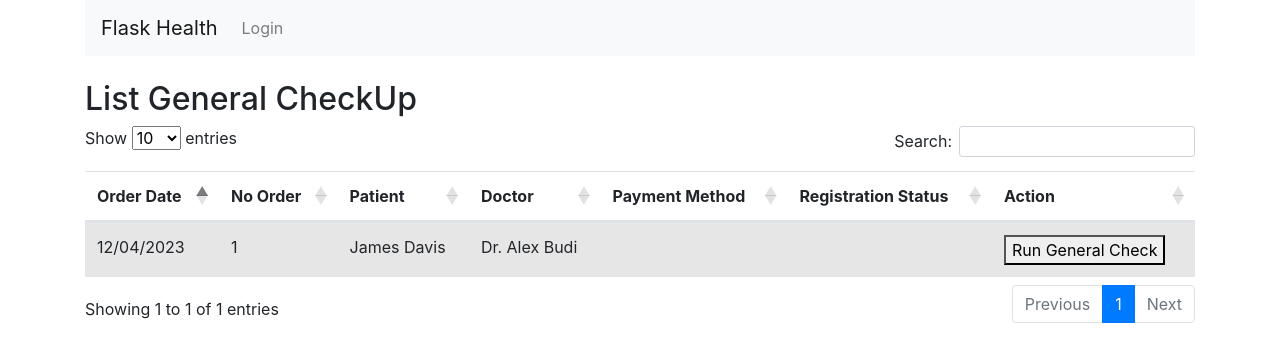
After one commit to taufikfadjar/FlaskHealth, a Flask app: page /checkup in a window 1280 px wide. The commit adds this page. Shown: the top 362 px of the page. Run offline with Flask 3, Linux system fonts and the light colour scheme; some libraries are stand-ins or nearby versions.

Commit message:
add general check up
general check up

```diff
--- a/flask_health/models/order.py
+++ b/flask_health/models/order.py
@@ -14,6 +14,7 @@ class Order(db.Model):
     order_sub_status = db.Column(db.String(100))
     doctor_id = db.Column(db.String(36), db.ForeignKey("doctor.id"), nullable=False)
     treatments = db.relationship("Treatment", backref="order", lazy=True)
+    desc = db.Column(db.Text)
     isDeleted = db.Column(db.Boolean)
     created_at = db.Column(db.DateTime)
     created_by = db.Column(db.String(100))
--- /dev/null
+++ b/flask_health/templates/generalCheckup/list.html
@@ -0,0 +1,43 @@
+{% extends "layout.html" %}
+
+{% block body %}
+
+<br />
+<h2>List General CheckUp</h2>
+
+
+<table id="data" class="table table-striped">
+    <thead>
+        <tr>
+            <th>Order Date</th>
+            <th>No Order</th>
+            <th>Patient</th>
+            <th>Doctor</th>
+            <th>Payment Method</th>
+            <th>Registration Status</th>
+            <th>Action</th>
+        </tr>
+    </thead>
+    <tbody>
+        {% for checkUp in checkupList %}
+        <tr>
+            <td>{{ checkUp.order_date }}</td>
+            <td>{{ checkUp.order_no }}</td>
+            <td>{{ checkUp.patient_name }}</td>
+            <td>{{ checkUp.doctor_name }}</td>
+            <td></td>
+            <td></td>
+            <td>
+                <button><a style="color: #000000;" href="{{ url_for('registrationEntries' ,  id=checkUp.id) }}">Run
+                        General Check</a></button>
+            </td>
+        </tr>
+        {% endfor %}
+    </tbody>
+</table>
+
+<script>
+    $('#data').DataTable();
+</script>
+
+{% endblock %}
--- a/flask_health/templates/layout.html
+++ b/flask_health/templates/layout.html
@@ -52,6 +52,9 @@
                     <a class="nav-link" href="{{ url_for('registrationList') }}">Registration</a>
                 </li>
                 <li class="nav-item">
+                    <a class="nav-link" href="{{ url_for('checkUpList') }}">General Check Up</a>
+                </li>
+                <li class="nav-item">
                     <a class="nav-link" href="{{ url_for('logout') }}">Logout</a>
                 </li>
                 {% endif %}
--- /dev/null
+++ b/flask_health/viewmodels/generalCheckup.py
@@ -0,0 +1,7 @@
+class GeneralCheckViewModel:
+    def __init__(self, id, order_no, order_date, patient_name, doctor_name):
+        self.id = id
+        self.order_no = order_no
+        self.order_date = order_date
+        self.patient_name = patient_name
+        self.doctor_name = doctor_name
--- /dev/null
+++ b/flask_health/views/generalCheckup.py
@@ -0,0 +1,56 @@
+from flask import request, redirect, url_for, render_template, flash, session, json
+from flask_health import app, db
+from flask_health.models.patient import Patient
+from flask_health.models.doctor import Doctor
+from flask_health.models.treatment import Treatment
+from flask_health.models.order import Order
+from flask_health.models.catalog import Catalog
+import uuid, datetime, copy
+from flask_health.viewmodels.generalCheckup import GeneralCheckViewModel
+from sqlalchemy.sql import and_, or_
+
+
+@app.route("/checkup", methods=["GET"])
+def checkUpList():
+    result = (
+        db.session.query(Order, Patient, Doctor)
+        .select_from(Order)
+        .join(Patient)
+        .join(Doctor)
+        .filter(
+            or_(
+                Order.order_steps > 1,
+                and_(Order.order_steps == 1, Order.order_status == "Complete"),
+            )
+        )
+        .all()
+    )
+
+    checkupList = []
+
+    for order, patient, doctor in result:
+        checkupList.append(
+            GeneralCheckViewModel(
+                order.id,
+                order.order_no,
+                order.order_date.strftime("%d/%m/%Y"),
+                patient.first_name + " " + patient.last_name,
+                doctor.name,
+            )
+        )
+    return render_template("generalCheckup/list.html", checkupList=checkupList)
+
+
+@app.route("/checkup/entry/", methods=["GET", "POST"])
+@app.route("/checkup/entry/<id>", methods=["GET", "POST"])
+def checkUpEntries(id=""):
+    if not session.get("logged_in"):
+        return redirect(url_for("login"))
+
+    catalogCheckUpList = (
+        db.session.query(Catalog).filter(Catalog.category == "General Checkup").all()
+    )
+
+    return render_template(
+        "generalCheckup/entries.html", catalogCheckUpList=catalogCheckUpList
+    )
--- a/flask_health/views/registration.py
+++ b/flask_health/views/registration.py
@@ -6,7 +6,6 @@ from flask_health.models.doctor import Doctor
 from flask_health.models.treatment import Treatment
 from flask_health.models.order import Order
 import uuid, datetime, copy
-from sqlalchemy.orm import subqueryload
 from flask_health.viewmodels.registration import RegistrationViewModel
 
 
@@ -66,9 +65,7 @@ def registrationEntries(id=""):
             request.form["order_date"], "%d/%m/%Y"
         )
 
-        count = Order.query.filter_by(
-            order_date=getRegistrationDate.strftime("%y-%m-%d")
-        ).count()
+        count = Order.query.filter(Order.order_date == getRegistrationDate).count()
 
         newRegistration = Order()
         newRegistration.id = str(uuid.uuid1())
```
Also changed, not shown: flask_health/__init__.py (+9 -1 lines), flask_health/templates/generalCheckup/entries.html (added, +65 -0 lines), flask_health/flask_health.db.
